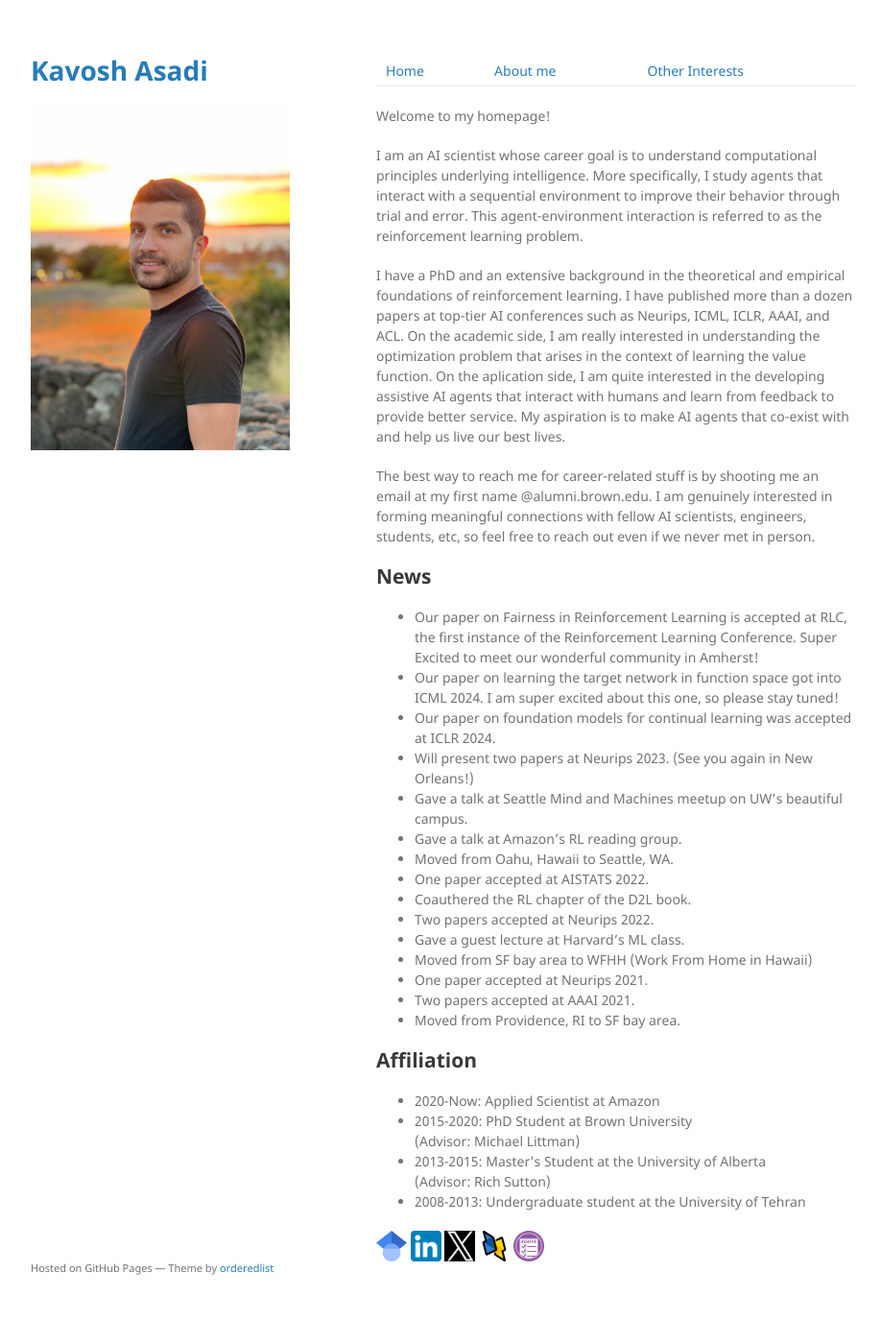
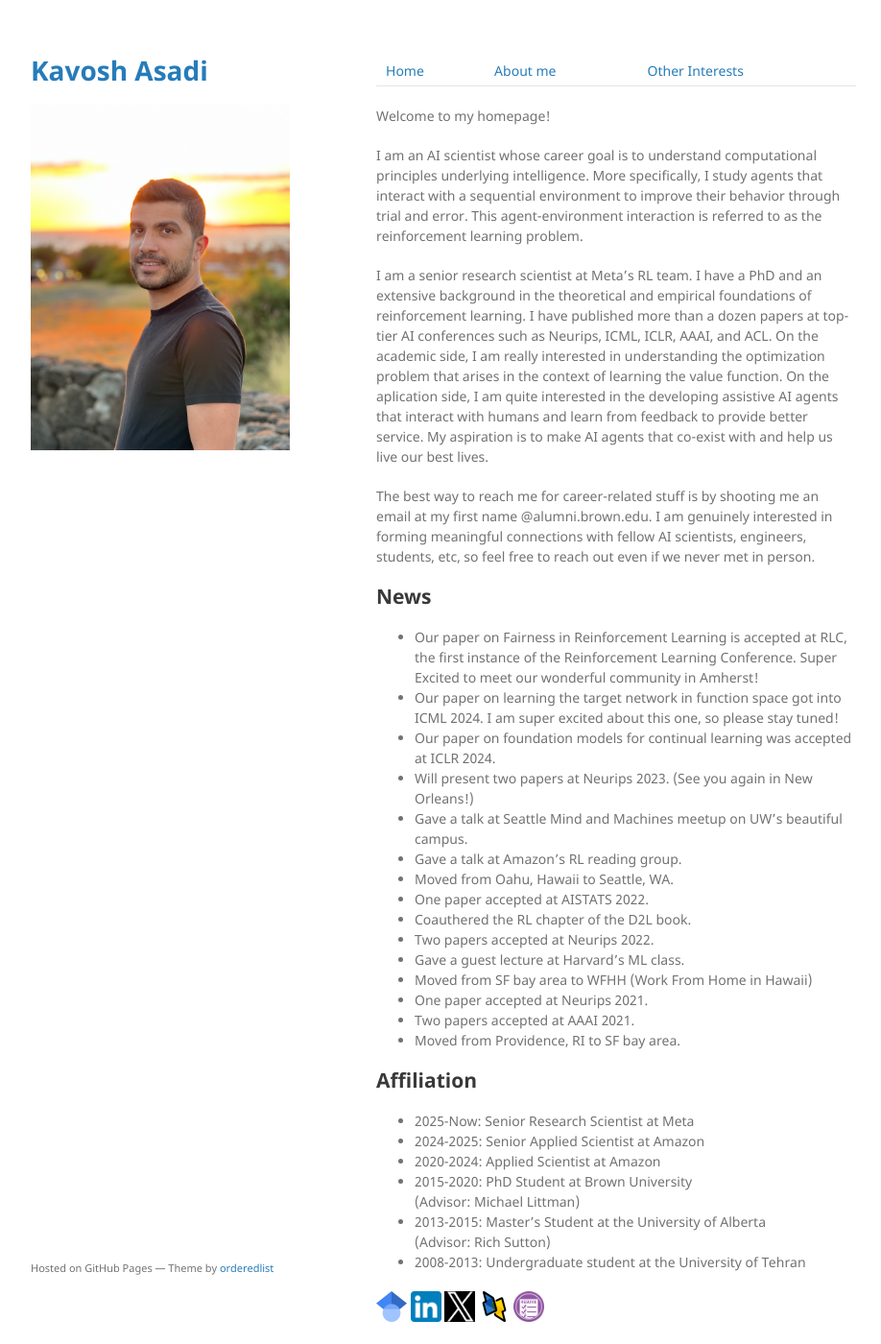
Before and after one commit to kavosh8/kavosh8.github.io, a Jekyll site: the page built from index.md, in a window 1280 px wide and 1400 px high. Shown: the whole window at 96% size, without its empty margins (178-1096 px from the left). Built offline with Jekyll 4.4.1, drawn with Linux system fonts in a browser that asks for light colours; the repository's description, which GitHub fills in, is left out.

Commit message:
first update to reflect the move to meta

```diff
--- a/index.md
+++ b/index.md
@@ -8,7 +8,7 @@ Welcome to my homepage!
 
 I am an AI scientist whose career goal is to understand computational principles underlying intelligence. More specifically, I study agents that interact with a sequential environment to improve their behavior through trial and error. This agent-environment interaction is referred to as the reinforcement learning problem.
 
-I have a PhD and an extensive background in the theoretical and empirical foundations of reinforcement learning. I have published more than a dozen papers at top-tier AI conferences such as Neurips, ICML, ICLR, AAAI, and ACL. On the academic side, I am really interested in understanding the optimization problem that arises in the context of learning the value function. On the aplication side, I am quite interested in the developing assistive AI agents that interact with humans and learn from feedback to provide better service. My aspiration is to make AI agents that co-exist with and help us live our best lives.
+I am a senior research scientist at Meta's RL team. I have a PhD and an extensive background in the theoretical and empirical foundations of reinforcement learning. I have published more than a dozen papers at top-tier AI conferences such as Neurips, ICML, ICLR, AAAI, and ACL. On the academic side, I am really interested in understanding the optimization problem that arises in the context of learning the value function. On the aplication side, I am quite interested in the developing assistive AI agents that interact with humans and learn from feedback to provide better service. My aspiration is to make AI agents that co-exist with and help us live our best lives.
 
 The best way to reach me for career-related stuff is by shooting me an email at my first name @alumni.brown.edu. I am genuinely interested in forming meaningful connections with fellow AI scientists, engineers, students, etc, so feel free to reach out even if we never met in person.
 
@@ -31,8 +31,9 @@ The best way to reach me for career-related stuff is by shooting me an email at
 
 
 ## Affiliation
-
-*   2020-Now: Applied Scientist at Amazon
+*   2025-Now:  Senior Research Scientist at Meta
+*   2024-2025: Senior Applied Scientist at Amazon
+*   2020-2024: Applied Scientist at Amazon
 *   2015-2020: PhD Student at Brown University <br> (Advisor: Michael Littman)
 *   2013-2015: Master's Student at the University of Alberta <br> (Advisor: Rich Sutton)
 *   2008-2013: Undergraduate student at the University of Tehran
```
